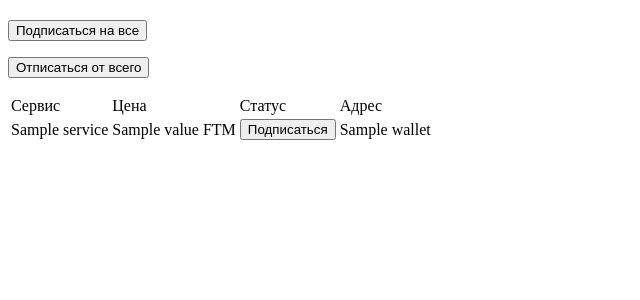
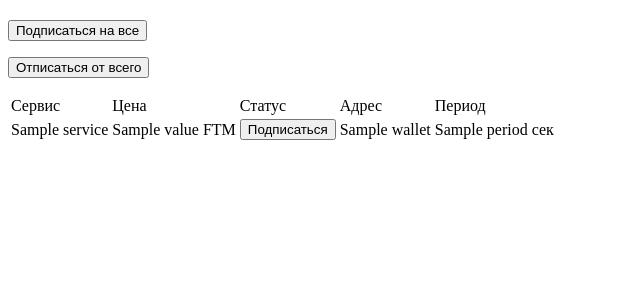
Before and after one commit to kirillkuzin/Serial-Hack-Fantom-Subscribe, a Flask app: template templates/index.html in a window 1280 px wide. Shown: the part 214-514 px from the top of the page, without its empty margins (0-640 px from the left). Run offline with Flask 2, Linux system fonts and the light colour scheme; the template is opened without the code that fills it: most values are stand-ins (such as "Sample title", 1, 10 or a date in 2020).

Commit message:
Added period to display

```diff
--- a/templates/index.html
+++ b/templates/index.html
@@ -29,6 +29,7 @@
                     <td>Цена</td>
                     <td>Статус</td>
                     <td>Адрес</td>
+                    <td>Период</td>
                 </tr>
                 {% for service in services %}
                     <tr>
@@ -46,6 +47,7 @@
                         {% endif %}
                         </td>
                         <td>{{service.wallet}}</td>
+                        <td>{{service.period}} сек</td>
                     </form>
                     </tr>
                 {% endfor %}
```
Also changed, not shown: db.db.
